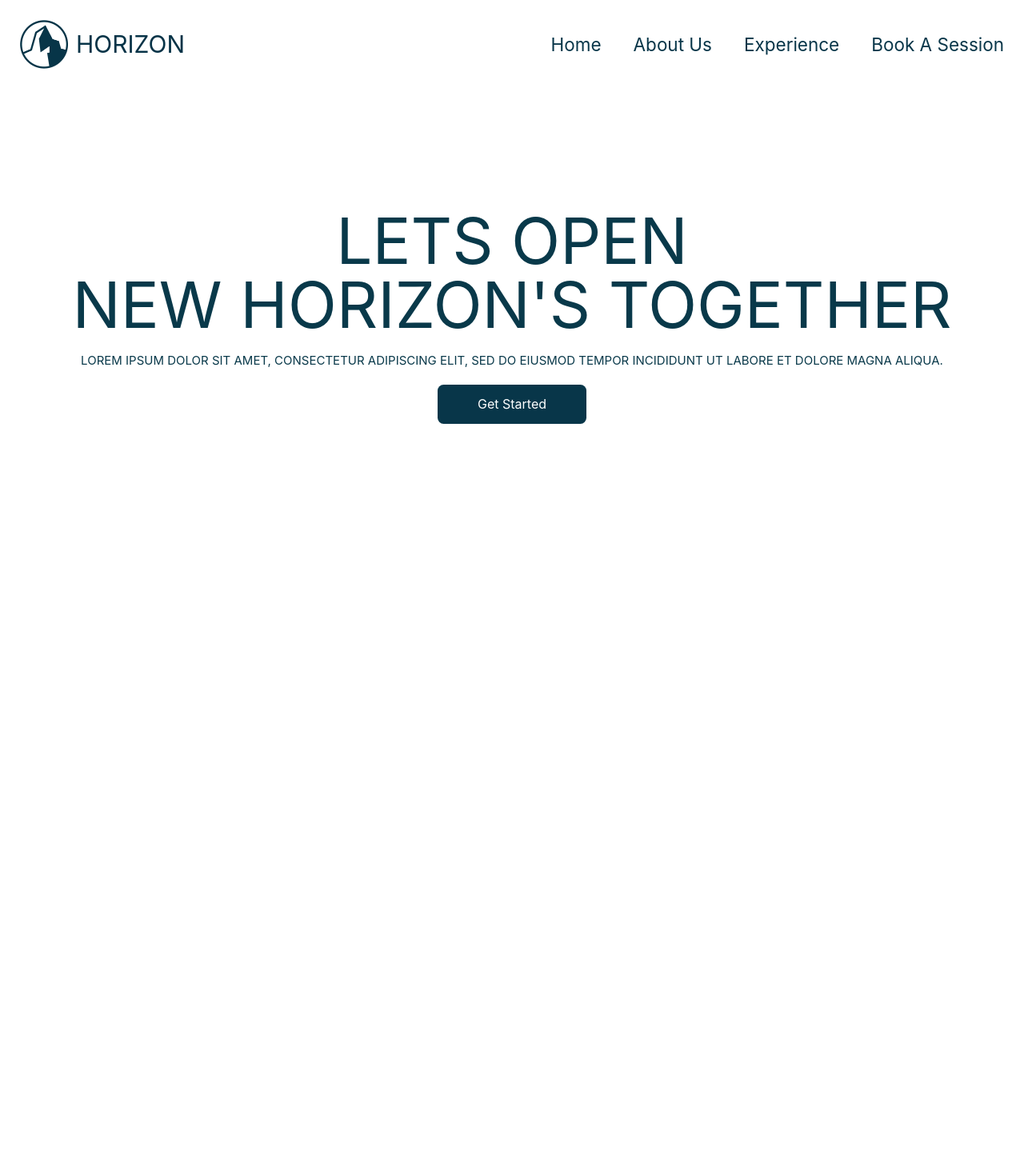
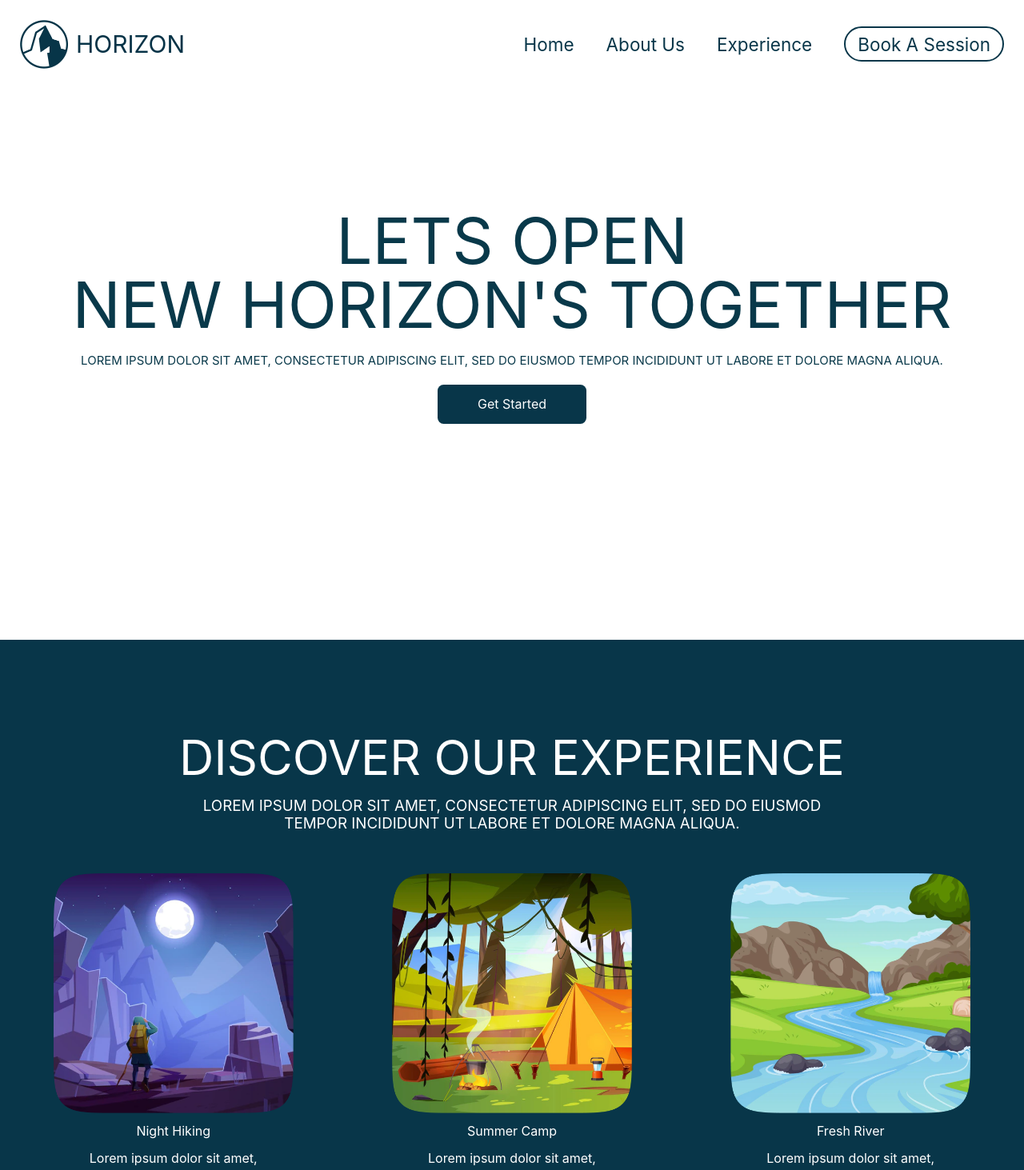
Before and after one commit to fragtex-eth/LP-NewHorizons, a React (Vite) app in the folder Frontend/: page / in a window 1280 px wide. Shown: the top 1463 px of the page at 80% size. Before the commit the page ends 800 px from the top, so only its background shows below. Built offline with nearby package versions, Linux system fonts and the light colour scheme.

Commit message:
add discover page

```diff
--- a/Frontend/src/App.tsx
+++ b/Frontend/src/App.tsx
@@ -1,6 +1,8 @@
 import Header from "./components/header/header";
+import Discover from "./components/discover/discover";
 function App() {
   return (
+    <>
       <div className="w-full h-screen p-10">
         <div className="h-full flex flex-col">
           <Header />
@@ -19,6 +21,8 @@ function App() {
           </main>
         </div>
       </div>
+      <Discover />
+    </>
   );
 }
 
--- a/Frontend/src/components/discover/discover.tsx
+++ b/Frontend/src/components/discover/discover.tsx
@@ -0,0 +1,48 @@
+import React from "react";
+import NightHiking from "../../assets/NightHiking.png";
+import SummerCamp from "../../assets/SummerCamp.png";
+import FreshRiver from "../../assets/FreshRiver.png";
+export default function Discover() {
+  const experiences = [
+    {
+      image: NightHiking,
+      title: "Night Hiking",
+      description: "Lorem ipsum dolor sit amet, consectetur adipiscing elit",
+    },
+    {
+      image: SummerCamp,
+      title: "Summer Camp",
+      description: "Lorem ipsum dolor sit amet, consectetur adipiscing elit",
+    },
+    {
+      image: FreshRiver,
+      title: "Fresh River",
+      description: "Lorem ipsum dolor sit amet, consectetur adipiscing elit",
+    },
+  ];
+
+  return (
+    <section className="h-screen w-full bg-secondary text-inverted flex flex-col justify-center gap-20 text-center ">
+      <h2 className="text-8xl gap-8 uppercase flex flex-col w-2/3 mx-auto">
+        Discover our experience
+        <span className=" text-3xl">
+          Lorem ipsum dolor sit amet, consectetur adipiscing elit, sed do
+          eiusmod tempor incididunt ut labore et dolore magna aliqua.
+        </span>
+      </h2>
+      <div className="flex justify-evenly">
+        {experiences.map((experience) => (
+          <div className="flex flex-col items-center gap-4">
+            <img
+              className="max-w-[30rem] w-full"
+              src={experience.image}
+              alt={experience.title}
+            />
+            <h3>{experience.title}</h3>
+            <p className="w-2/3">{experience.description}</p>
+          </div>
+        ))}
+      </div>
+    </section>
+  );
+}
--- a/Frontend/src/components/header/header.tsx
+++ b/Frontend/src/components/header/header.tsx
@@ -8,11 +8,13 @@ export default function Header() {
         <img className="w-24" src={Logo} />
         <span className="text-tertiary uppercase text-5xl">Horizon</span>
       </div>
-      <nav className="flex gap-16 text-4xl text-secondary">
+      <nav className="flex items-center gap-16 text-4xl text-secondary">
         <a>Home</a>
         <a>About Us</a>
         <a>Experience</a>
-        <button>Book A Session</button>
+        <button className="border border-secondary border-2 py-3 px-6 rounded-full">
+          Book A Session
+        </button>
       </nav>
     </header>
   );
--- /dev/null
+++ b/Frontend/src/view/home/home.jsx
@@ -0,0 +1,11 @@
+import {
+  createC
+const Home = () => {
+    return (
+      <div>
+
+      </div>
+    )
+  }
+
+export default home
```
Also changed, not shown: 1 other file (tests, documents, lock files or other folders). Lines whose indentation alone changed are shown as unchanged.
